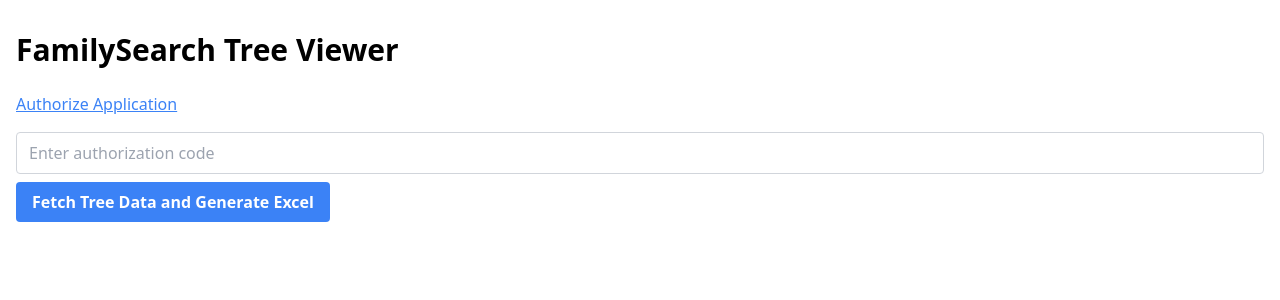
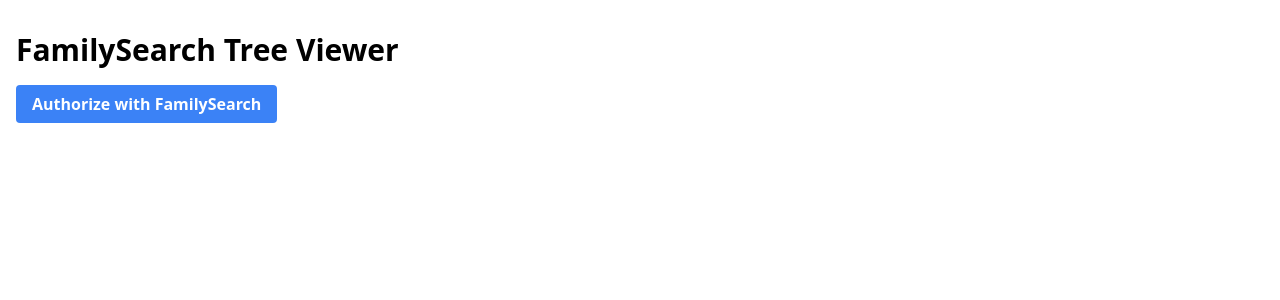
Before and after one commit to travisseh/kindred_lands, a React (Create React App) app: page / in a window 1280 px wide. Shown: the top 300 px of the page. Built offline with nearby package versions, Linux system fonts and the light colour scheme.

Commit message:
streamlined version

```diff
--- a/src/App.js
+++ b/src/App.js
@@ -35,91 +35,54 @@
 }
 
 function App() {
-  const [authCode, setAuthCode] = useState("");
-  const [treeData, setTreeData] = useState(null);
   const [loading, setLoading] = useState(false);
   const [error, setError] = useState(null);
+  const [success, setSuccess] = useState(false);
 
   useEffect(() => {
     const urlParams = new URLSearchParams(window.location.search);
     const code = urlParams.get("code");
     if (code) {
-      setAuthCode(code);
+      handleAuthorization(code);
     }
   }, []);
 
-  const handleSubmit = async (e) => {
-    e.preventDefault();
+  const handleAuthorization = async (code) => {
     setLoading(true);
     setError(null);
     try {
-      console.log("Getting access token...");
-      const accessToken = await getAccessToken(authCode);
-      console.log("Access token received:", accessToken);
-
-      console.log("Fetching tree data...");
+      const accessToken = await getAccessToken(code);
       const data = await fetchTreeData(accessToken);
-      console.log("Tree data received:", data);
-
-      setTreeData(data);
       generateExcel(data);
+      setSuccess(true);
     } catch (err) {
-      console.error("Error in handleSubmit:", err);
-      setError(err.message || "An error occurred while fetching data");
+      console.error("Error:", err);
+      setError(
+        err.message || "An error occurred while processing your request"
+      );
     } finally {
       setLoading(false);
-    }
-  };
-
-  const handleGenerateExcel = () => {
-    if (treeData) {
-      generateExcel(treeData);
     }
   };
 
   return (
     <div className="container mx-auto px-4 py-8">
       <h1 className="text-3xl font-bold mb-6">FamilySearch Tree Viewer</h1>
-      <a
-        href={AUTH_URL}
-        target="_blank"
-        rel="noopener noreferrer"
-        className="text-blue-500 hover:text-blue-700 underline mb-4 inline-block"
-      >
-        Authorize Application
-      </a>
-      <form onSubmit={handleSubmit} className="mb-6">
-        <input
-          type="text"
-          value={authCode}
-          onChange={(e) => setAuthCode(e.target.value)}
-          placeholder="Enter authorization code"
-          className="border border-gray-300 rounded px-3 py-2 w-full mb-2"
-        />
-        <button
-          type="submit"
-          disabled={loading}
-          className="bg-blue-500 hover:bg-blue-700 text-white font-bold py-2 px-4 rounded disabled:opacity-50"
+      {loading ? (
+        <div className="text-center mt-8">Processing your request...</div>
+      ) : error ? (
+        <div className="text-center mt-8 text-red-500">{error}</div>
+      ) : success ? (
+        <div className="text-center mt-8 text-green-500">
+          Data was downloaded successfully!
+        </div>
+      ) : (
+        <a
+          href={AUTH_URL}
+          className="bg-blue-500 hover:bg-blue-700 text-white font-bold py-2 px-4 rounded"
         >
-          {loading ? "Loading..." : "Fetch Tree Data and Generate Excel"}
-        </button>
-        {treeData && (
-          <button
-            onClick={handleGenerateExcel}
-            className="bg-green-500 hover:bg-green-700 text-white font-bold py-2 px-4 rounded ml-2"
-          >
-            Generate Excel
-          </button>
-        )}
-      </form>
-      {error && <p className="text-red-500 mb-4">{error}</p>}
-      {treeData && (
-        <div>
-          <h2 className="text-2xl font-bold mb-2">Tree Data</h2>
-          <pre className="bg-gray-100 p-4 rounded overflow-x-auto">
-            {JSON.stringify(treeData, null, 2)}
-          </pre>
-        </div>
+          Authorize with FamilySearch
+        </a>
       )}
     </div>
   );
```
